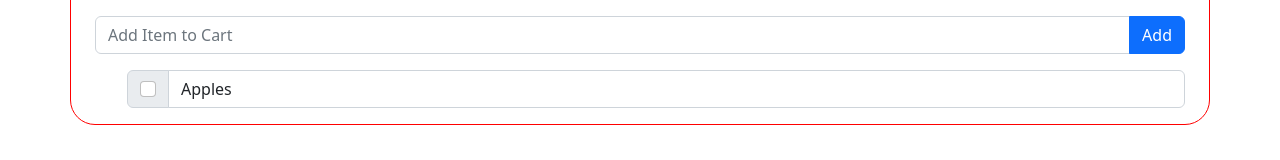
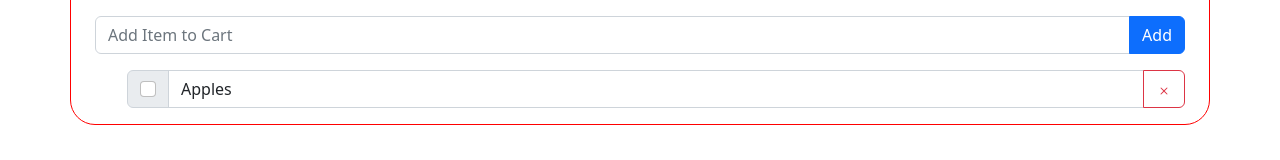
Before and after one commit to tejasvee-appsdeployer/shopping-list, a React (Create React App) app: page / in a window 1280 px wide. Shown: the part 192-352 px from the top of the page. Built offline with nearby package versions, Linux system fonts and the light colour scheme.

Commit message:
added remove button

```diff
--- a/src/components/Lists.js
+++ b/src/components/Lists.js
@@ -16,6 +16,11 @@
 		};
 		setItems([...items, newItem]);
 		setUserInput("");
+	};
+
+	const deleteItem = (e) => {
+		const id = e.currentTarget.id;
+		setItems(items.filter((item) => item.id === id));
 	};
 
 	return (
@@ -56,6 +61,22 @@
 								<div className="form-control" id="item-input" disabled>
 									{item.name}
 								</div>
+								<button
+									id={item.name}
+									className="btn btn-outline-danger"
+									onClick={deleteItem}
+								>
+									<svg
+										xmlns="http://www.w3.org/2000/svg"
+										width="16"
+										height="16"
+										fill="currentColor"
+										className="bi bi-x"
+										viewBox="0 0 16 16"
+									>
+										<path d="M4.646 4.646a.5.5 0 0 1 .708 0L8 7.293l2.646-2.647a.5.5 0 0 1 .708.708L8.707 8l2.647 2.646a.5.5 0 0 1-.708.708L8 8.707l-2.646 2.647a.5.5 0 0 1-.708-.708L7.293 8 4.646 5.354a.5.5 0 0 1 0-.708z" />
+									</svg>
+								</button>
 							</li>
 						);
 					})}
```
